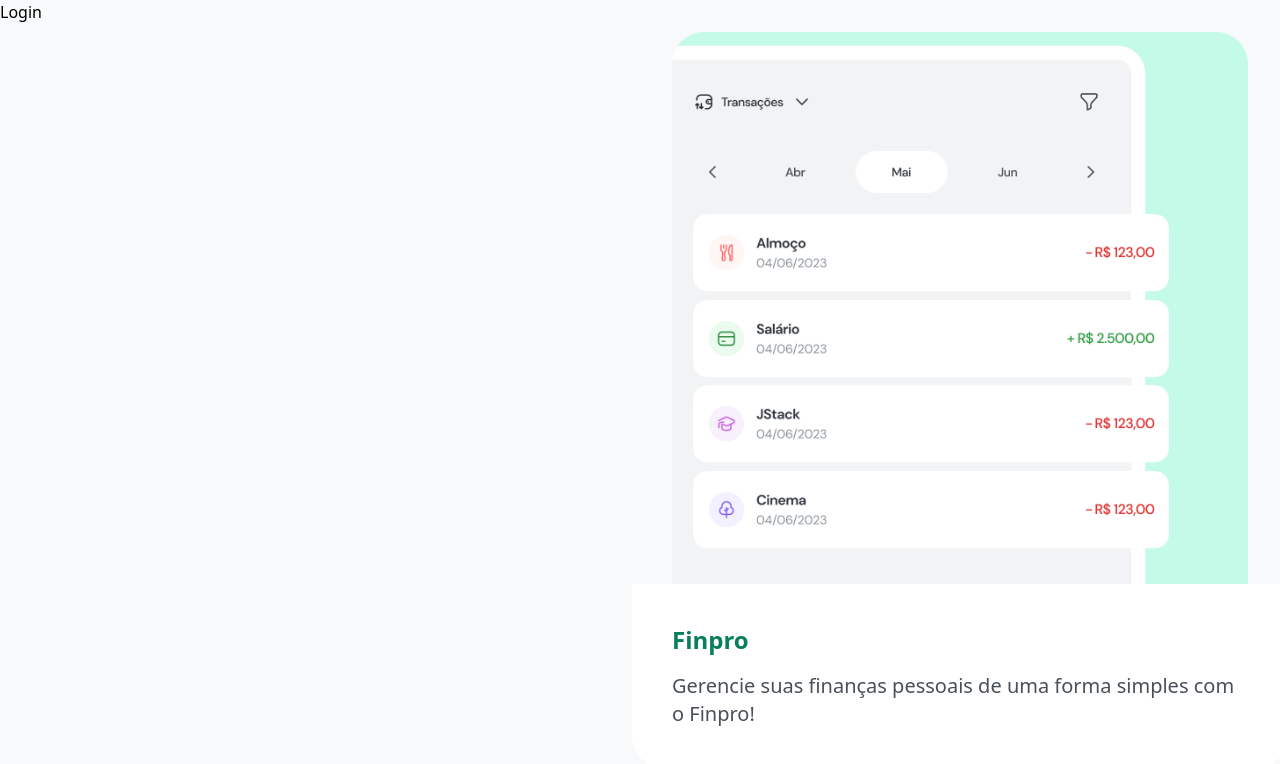
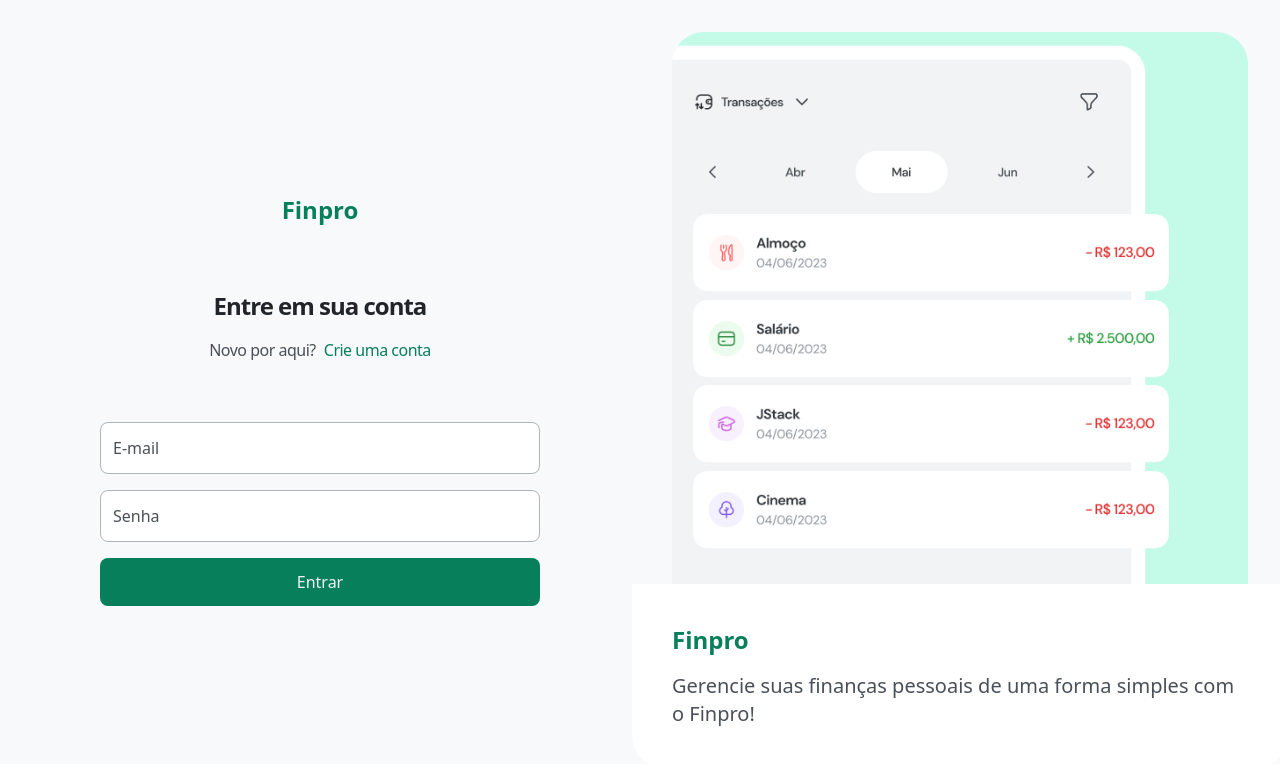
Before and after one commit to gabrielbugarelli/finpro, a React (Vite) app in the folder apps/frontend/: page /login in a window 1280 px wide. Shown: the top 764 px of the page. Built offline with nearby package versions, Linux system fonts and the light colour scheme.

Commit message:
feat[frontend]: login and register page ui implementation

```diff
--- a/apps/frontend/src/Layouts/AuthLayout.tsx
+++ b/apps/frontend/src/Layouts/AuthLayout.tsx
@@ -3,9 +3,16 @@
 
 export const AuthLayout = () => {
   return (
-    <section className="flex flex-row-reverse h-full">
+    <section className="flex h-full">
+      <section className="h-full w-full flex items-center justify-center flex-col gap-16 lg:w-1/2">
+        <label className="font-bold text-teal-900 text-2xl">Finpro</label>
 
-      <section className="flex relative justify-center items-center h-full w-1/2  p-8">
+        <section className="w-full max-w-[504px] px-8">
+          <Outlet />
+        </section>
+      </section>
+
+      <section className="relative justify-center items-center h-full w-1/2  p-8 hidden lg:flex">
         <img
           src={dashboardIllustration} alt="Illustration of dashboard"
           className="object-cover h-full w-full max-w-[656px] max-h-[960px] rounded-[32px] select-none"
@@ -18,10 +25,6 @@
           </p>
         </section>
       </section>
-
-      <section className="h-full w-1/2">
-        <Outlet />
-      </section>
     </section>
   )
 }
--- /dev/null
+++ b/apps/frontend/src/components/Button.tsx
@@ -0,0 +1,14 @@
+import { ComponentProps } from "react";
+
+type ButtonProps = ComponentProps<'button'>;
+
+export const Button: React.FC<ButtonProps> = ({children, ...props}) => {
+  return (
+    <button
+      {...props}
+      className="h-12 font-medium rounded-lg text-gray-100 bg-teal-900 hover:bg-teal-800 disabled:bg-gray-100 disabled:text-gray-500 disabled:cursor-not-allowed transition-all active:bg-teal-900"
+    >
+      {children}
+    </button>
+  )
+}
--- /dev/null
+++ b/apps/frontend/src/components/Input.tsx
@@ -0,0 +1,29 @@
+import type { ComponentProps } from "react"
+
+type InputProps = {
+  name: string
+} & ComponentProps<'input'>
+
+export const Input: React.FC<InputProps> = ({ id, name, placeholder, ...props }) => {
+  const inputId = id ?? name;
+
+  return (
+    <section className="relative">
+      <input
+        {...props}
+        id={inputId}
+        name={name}
+        placeholder=" "
+        className="bg-white w-full pt-4 rounded-lg border border-gray-500 px-3 h-[52px] text-gray-800 peer placeholder-shown:pt-0 focus:border-gray-800 outline-none transition-all"
+      />
+
+      <label
+        htmlFor={inputId}
+        // className="absolute left-[13px] top-3.5 pointer-events-none text-gray-700"
+        className="absolute text-xs left-[13px] top-2 pointer-events-none text-gray-700 peer-placeholder-shown:text-base peer-placeholder-shown:top-3.5 transition-all"
+      >
+        {placeholder}
+      </label>
+    </section>
+  )
+}
--- a/apps/frontend/src/view/Login.tsx
+++ b/apps/frontend/src/view/Login.tsx
@@ -1,7 +1,25 @@
+import { Link } from "react-router-dom"
+import { Input } from "../components/Input"
+import { Button } from "../components/Button"
+
 export const Login = () => {
   return (
-    <section>
-      <h1>Login</h1>
-    </section>
+    <>
+      <header className="flex flex-col items-center justify-center text-center gap-4">
+        <h1 className="text-2xl font-bold text-gray-900 tracking-[-1px]">Entre em sua conta</h1>
+
+        <p className="space-x-2">
+          <span className="text-gray-700 tracking-[-0.5px]">Novo por aqui?</span>
+          <Link to="/register" className="tracking-[-0.5px] font-medium text-teal-900">Crie uma conta</Link>
+        </p>
+      </header>
+
+      <form className="flex flex-col gap-4 mt-[60px]">
+        <Input type="email" name="email" placeholder="E-mail"/>
+        <Input type="password" name="password" placeholder="Senha"/>
+
+        <Button type="submit" className="mt-2">Entrar</Button>
+      </form>
+    </>
   )
 }
--- a/apps/frontend/src/view/Register.tsx
+++ b/apps/frontend/src/view/Register.tsx
@@ -1,7 +1,26 @@
+import { Link } from "react-router-dom"
+import { Button } from "../components/Button"
+import { Input } from "../components/Input"
+
 export const Register = () => {
   return (
-    <section>
-      <h1>Register</h1>
-    </section>
+    <>
+      <header className="flex flex-col items-center text-center justify-center gap-4">
+        <h1 className="text-2xl font-bold text-gray-900 tracking-[-1px]">Crie a sua conta</h1>
+
+        <p className="space-x-2">
+          <span className="text-gray-700 tracking-[-0.5px]">Já tem uma conta?</span>
+          <Link to="/login" className="tracking-[-0.5px] font-medium text-teal-900">Fazer login</Link>
+        </p>
+      </header>
+
+      <form className="flex flex-col gap-4 mt-[60px]">
+        <Input type="text" name="name" placeholder="Nome" />
+        <Input type="email" name="email" placeholder="E-mail"/>
+        <Input type="password" name="password" placeholder="Senha"/>
+
+        <Button type="submit" className="mt-2">Criar conta</Button>
+      </form>
+    </>
   )
 }
```
Also changed, not shown: 1 other file (tests, documents, lock files or other folders).
